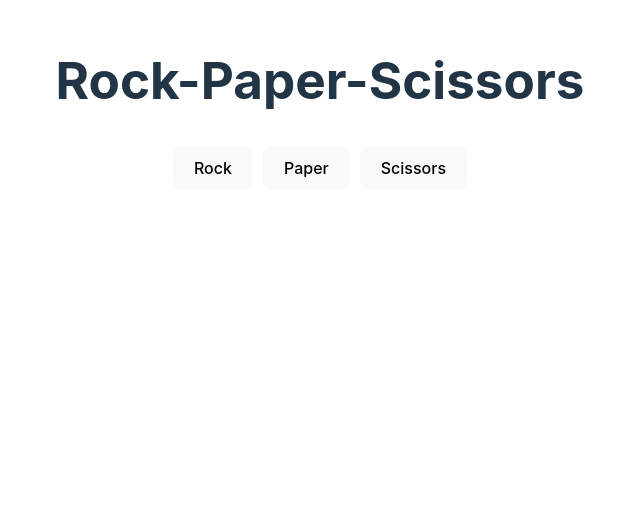
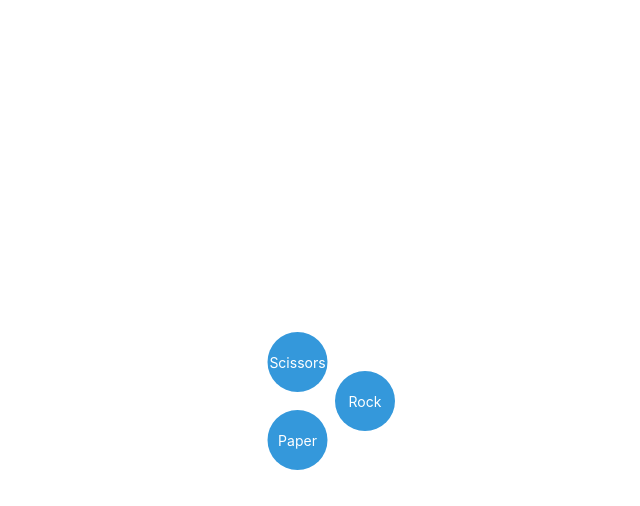
Before and after one commit to kouroshneyestani/reactjs-rock-paper-scissors, a React (Vite) app: page / in a window 1280 px wide. Shown: the part 294-800 px from the top of the page, without its empty margins (320-960 px from the left). Built offline with nearby package versions, Linux system fonts and the light colour scheme.

Commit message:
styles: add styles to GamePlayButtons

```diff
--- a/src/components/RockPaperScissors.jsx
+++ b/src/components/RockPaperScissors.jsx
@@ -5,13 +5,6 @@ import styled from "styled-components";
 const Container = styled.div`
     text-align: center;
     padding: 20px;
-`;
-
-const Button = styled.button`
-    margin: 5px;
-    padding: 10px 20px;
-    font-size: 16px;
-    cursor: pointer;
 `;
 
 const CountdownText = styled.p`
@@ -23,19 +16,98 @@ const ResultText = styled.p`
     font-size: 18px;
 `;
 
+const Button = styled.button`
+    color: blue;
+    cursor: pointer; /* Pointer cursor to indicate clickable button */
+    border: none;
+    padding: 10px 20px;
+    font-size: 16px;
+    border-radius: 5px;
+    transition: background-color 0.3s, color 0.3s;
+
+    &:hover {
+        background-color: lightblue; /* Optional: hover effect */
+    }
+`;
+
 const RestartButton = styled(Button)`
     background-color: #4caf50; /* Green */
     color: white;
+    margin-top: 20px;
+
+    &:hover {
+        background-color: #45a049; /* Darker green on hover */
+    }
+`;
+
+const GamePlayButtons = styled.div`
+    width: 150px;
+    height: 150px;
+    border-radius: 50%;
+    display: flex;
+    justify-content: center;
+    align-items: center;
+    position: fixed;
+    bottom: 30px;
+    left: 0;
+    right: 0;
+    margin: auto;
+`;
+
+const GamePlayButtonsButton = styled.div`
+    width: 60px;
+    height: 60px;
+    border-radius: 50%;
+    background-color: #3498db;
+    color: white;
+    display: flex;
+    justify-content: center;
+    align-items: center;
+    cursor: pointer;
+    position: absolute;
+    text-align: center;
+    font-size: 14px;
+    user-select: none;
+
+    &:hover {
+        background-color: #2980b9; /* Darker blue on hover */
+    }
 `;
 
 // Choices component for rendering game buttons and handling user choices
 function Choices({ onChoose }) {
+    // Rotate and position each child
+    const getTransform = (index) => {
+        const angle = 120 * index;
+        return `
+            rotate(${angle}deg) translateX(45px) rotate(-${angle}deg)
+        `;
+    };
+
     return (
-        <div>
-            <Button onClick={() => onChoose("rock")}>Rock</Button>
-            <Button onClick={() => onChoose("paper")}>Paper</Button>
-            <Button onClick={() => onChoose("scissors")}>Scissors</Button>
-        </div>
+        <GamePlayButtons>
+            <GamePlayButtonsButton
+                onClick={() => onChoose("rock")}
+                style={{ transform: getTransform(0) }}
+                aria-label="Rock"
+            >
+                Rock
+            </GamePlayButtonsButton>
+            <GamePlayButtonsButton
+                onClick={() => onChoose("paper")}
+                style={{ transform: getTransform(1) }}
+                aria-label="Paper"
+            >
+                Paper
+            </GamePlayButtonsButton>
+            <GamePlayButtonsButton
+                onClick={() => onChoose("scissors")}
+                style={{ transform: getTransform(2) }}
+                aria-label="Scissors"
+            >
+                Scissors
+            </GamePlayButtonsButton>
+        </GamePlayButtons>
     );
 }
 
@@ -94,7 +166,6 @@ function RockPaperScissors() {
 
     return (
         <Container>
-            <h1>Rock-Paper-Scissors</h1>
             {!userChoice && !countdown && !result && (
                 <Choices onChoose={handleUserChoice} />
             )}
```
